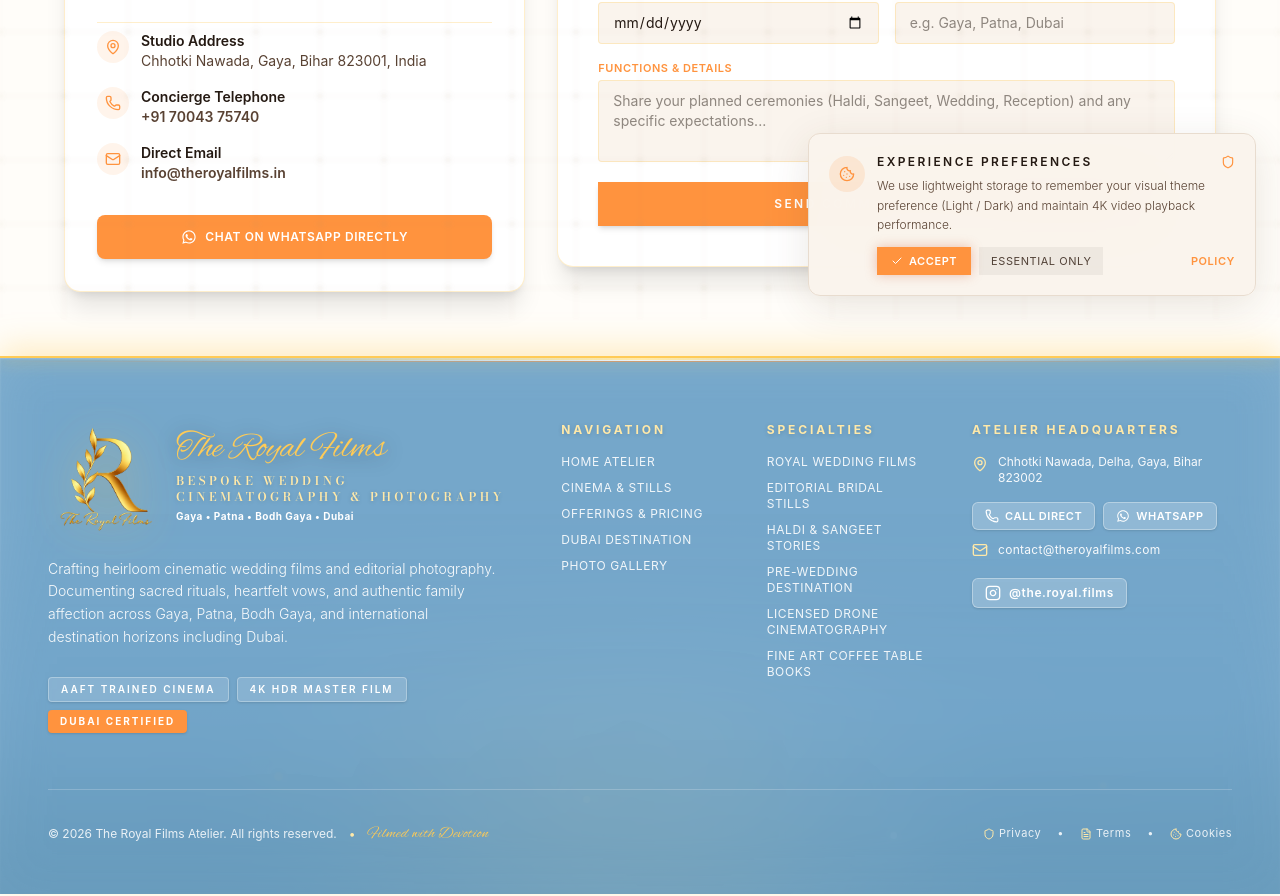
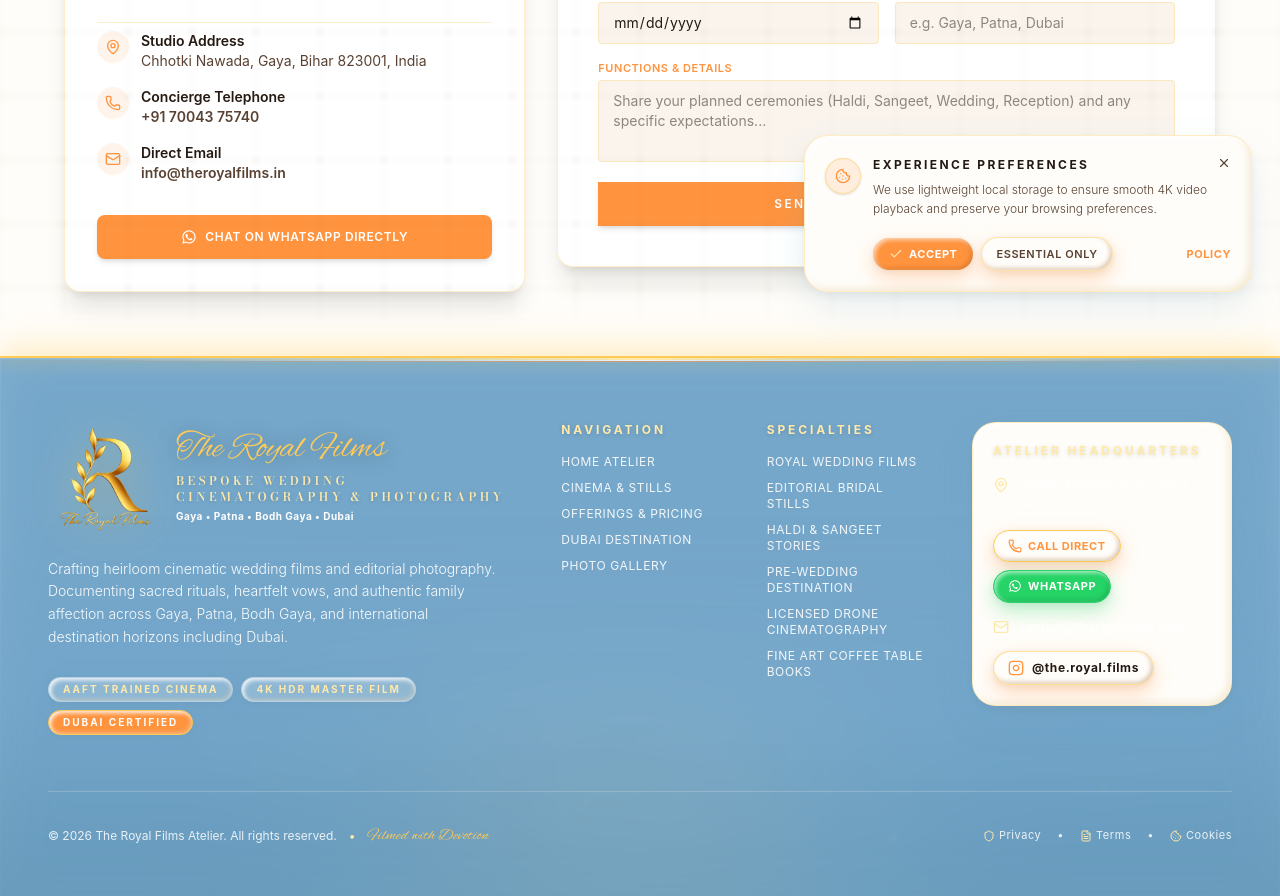
Before and after one commit to ritwikamit/TheRoyalFims, a Next.js app: page /contact in a window 1280 px wide. Shown: the part 480-1376 px from the top of the page. Built offline with nearby package versions, Linux system fonts and the light colour scheme; a web font is replaced by a local one.

Commit message:
fix: claymorphic buttons & footer, cookie box fix, fast loading screen, clean image boxes, and smartphone header

```diff
--- a/app/gallery/page.tsx
+++ b/app/gallery/page.tsx
@@ -9,11 +9,17 @@
 import MobileBottomNav from '@/components/MobileBottomNav';
 import InteractiveGrid from '@/components/InteractiveGrid';
 import { Camera, Film, MapPin, Eye, Calendar } from 'lucide-react';
+import CookieBanner from '@/components/CookieBanner';
+import LegalModal, { LegalTabType } from '@/components/LegalModal';
 import { TRF_LANDSCAPE, TRF_PORTRAIT, TrfImageItem } from '@/lib/trfImages';
 
 export default function GalleryPage() {
   const [activeFilter, setActiveFilter] = useState<'all' | 'wedding' | 'prewedding' | 'haldi' | 'reception' | 'dubai'>('all');
   const [isAvailabilityOpen, setIsAvailabilityOpen] = useState(false);
+  const [legalModal, setLegalModal] = useState<{ isOpen: boolean; tab: LegalTabType }>({
+    isOpen: false,
+    tab: 'privacy',
+  });
 
   // Permanently enforce 100% light theme
   useEffect(() => {
@@ -191,7 +197,14 @@
           else if (tab === 'dubai-destination') window.location.href = '/dubai';
           else window.scrollTo({ top: 0, behavior: 'smooth' });
         }}
-        onOpenLegal={() => {}}
+        onOpenLegal={(tab) => setLegalModal({ isOpen: true, tab })}
+      />
+
+      <CookieBanner onOpenCookiePolicy={() => setLegalModal({ isOpen: true, tab: 'cookies' })} />
+      <LegalModal
+        isOpen={legalModal.isOpen}
+        initialTab={legalModal.tab}
+        onClose={() => setLegalModal({ ...legalModal, isOpen: false })}
       />
 
       <ScrollToTop />
--- a/app/globals.css
+++ b/app/globals.css
@@ -314,12 +314,12 @@
 
 .clay-pill {
   border-radius: 9999px;
-  background: #FFFDF9;
   box-shadow:
     0 6px 18px rgba(115, 165, 202, 0.18),
     0 2px 6px rgba(36, 25, 18, 0.04),
     inset 2px 2px 4px rgba(255, 255, 255, 0.9),
     inset -2px -2px 4px rgba(232, 213, 176, 0.4);
+  transition: all 0.25s cubic-bezier(0.16, 1, 0.3, 1);
 }
 
 .clay-button {
@@ -340,6 +340,24 @@
   transform: scale(0.97);
 }
 
+.clay-button-green {
+  border-radius: 9999px;
+  box-shadow:
+    0 8px 20px rgba(37, 211, 102, 0.32),
+    0 2px 6px rgba(36, 25, 18, 0.06),
+    inset 2px 2px 4px rgba(255, 255, 255, 0.65),
+    inset -2px -2px 4px rgba(18, 120, 56, 0.3);
+  transition: all 0.25s cubic-bezier(0.16, 1, 0.3, 1);
+}
+
+.clay-button-green:active {
+  box-shadow:
+    0 2px 8px rgba(37, 211, 102, 0.25),
+    inset 3px 3px 5px rgba(18, 120, 56, 0.3),
+    inset -1px -1px 3px rgba(255, 255, 255, 0.6);
+  transform: scale(0.97);
+}
+
 .clay-video-box {
   border-radius: 1.5rem;
   overflow: hidden;
@@ -351,7 +369,7 @@
   border: 1px solid rgba(255, 203, 86, 0.45);
 }
 
-/* Smartphone & Universal Smooth Scrolling */
+/* Smartphone & Universal Smooth Scrolling with GPU Compositing */
 html {
   scroll-behavior: smooth;
   -webkit-overflow-scrolling: touch;
@@ -361,4 +379,11 @@
   overflow-x: hidden;
   text-rendering: optimizeLegibility;
   -webkit-font-smoothing: antialiased;
+  -moz-osx-font-smoothing: grayscale;
 }
+
+/* GPU Accelerated Smooth Hardware Layers */
+.gpu-layer {
+  transform: translateZ(0);
+  will-change: transform;
+}
--- a/app/page.tsx
+++ b/app/page.tsx
@@ -64,7 +64,7 @@
   return (
     <div className="min-h-screen flex flex-col font-sans bg-[#FFFDF9] text-[#241912] selection:bg-[#FFE9A9] selection:text-[#FF933E]">
       {/* Animated Luxury Splash Loading Screen with Golden Emblem */}
-      <LoadingScreen minDuration={1200} />
+      <LoadingScreen minDuration={550} />
 
       {/* Fixed Luxury Navigation Header */}
       <Navbar
--- a/components/CookieBanner.tsx
+++ b/components/CookieBanner.tsx
@@ -1,7 +1,7 @@
 'use client';
 
 import React, { useState, useEffect } from 'react';
-import { Cookie, Shield, Check } from 'lucide-react';
+import { Cookie, Shield, Check, X } from 'lucide-react';
 import { motion, AnimatePresence } from 'motion/react';
 
 interface CookieBannerProps {
@@ -12,22 +12,34 @@
   const [isVisible, setIsVisible] = useState(false);
 
   useEffect(() => {
+    try {
       const consent = localStorage.getItem('trf_cookie_consent');
       if (!consent) {
         const timer = setTimeout(() => {
           setIsVisible(true);
-      }, 1000);
+        }, 800);
         return () => clearTimeout(timer);
+      }
+    } catch {
+      // localStorage may be restricted in private/sandbox mode
     }
   }, []);
 
   const handleAccept = () => {
+    try {
       localStorage.setItem('trf_cookie_consent', 'accepted');
+    } catch {
+      // ignore
+    }
     setIsVisible(false);
   };
 
   const handleDecline = () => {
+    try {
       localStorage.setItem('trf_cookie_consent', 'essential_only');
+    } catch {
+      // ignore
+    }
     setIsVisible(false);
   };
 
@@ -37,48 +49,58 @@
     <AnimatePresence>
       <motion.aside
         aria-label="Cookie consent banner"
-        initial={{ opacity: 0, y: 40 }}
-        animate={{ opacity: 1, y: 0 }}
-        exit={{ opacity: 0, y: 40 }}
-        transition={{ duration: 0.4, ease: 'easeOut' }}
-        className="fixed bottom-20 md:bottom-6 left-4 right-4 md:left-auto md:right-6 md:max-w-md z-50 p-4 sm:p-5 bg-[#FAF4ED]/98 dark:bg-[#120E0A]/98 backdrop-blur-2xl border border-[#E8DCCF] dark:border-white/15 shadow-[0_10px_40px_rgba(82,55,30,0.12)] dark:shadow-[0_10px_40px_rgba(0,0,0,0.8)] rounded-xl text-[#241912]"
+        initial={{ opacity: 0, y: 35, scale: 0.95 }}
+        animate={{ opacity: 1, y: 0, scale: 1 }}
+        exit={{ opacity: 0, y: 30, scale: 0.95 }}
+        transition={{ duration: 0.35, ease: [0.16, 1, 0.3, 1] }}
+        className="clay-card fixed bottom-24 md:bottom-7 left-4 right-4 md:left-auto md:right-7 md:max-w-md z-[75] p-5 bg-[#FFFDF9] border border-[#FFCB56] shadow-[0_20px_50px_rgba(115,165,202,0.32),0_6px_18px_rgba(36,25,18,0.08),inset_2px_2px_5px_rgba(255,255,255,0.95),inset_-2px_-2px_5px_rgba(232,213,176,0.45)] text-[#241912]"
       >
         <div className="flex items-start gap-3">
-          <div className="w-9 h-9 rounded-full bg-[#FF933E]/15 text-[#FF933E] dark:text-[#FFCB56] flex items-center justify-center shrink-0 mt-0.5">
+          <div className="w-9 h-9 rounded-full bg-[#FF933E]/15 border border-[#FFCB56]/50 text-[#FF933E] flex items-center justify-center shrink-0 mt-0.5 shadow-sm">
             <Cookie className="w-4 h-4" />
           </div>
 
-          <div className="flex-1">
-            <div className="flex items-center justify-between">
-              <h4 className="text-xs uppercase tracking-[0.2em] font-semibold text-[#241912]">
+          <div className="flex-1 min-w-0">
+            <div className="flex items-center justify-between gap-2">
+              <h4 className="text-xs uppercase tracking-[0.2em] font-bold text-[#241912]">
                 Experience Preferences
               </h4>
-              <Shield className="w-3.5 h-3.5 text-[#FF933E] dark:text-[#FFCB56]" />
+              <button
+                type="button"
+                onClick={handleDecline}
+                className="text-[#594233] hover:text-[#241912] p-1 -mr-1 -mt-1 cursor-pointer transition-colors"
+                aria-label="Close cookie banner"
+              >
+                <X className="w-3.5 h-3.5" />
+              </button>
             </div>
 
             <p className="text-xs text-[#594233] mt-1.5 leading-relaxed font-light">
-              We use lightweight storage to remember your visual theme preference (Light / Dark) and maintain 4K video playback performance.
+              We use lightweight local storage to ensure smooth 4K video playback and preserve your browsing preferences.
             </p>
 
-            <div className="mt-3 flex flex-wrap items-center gap-2">
+            <div className="mt-3.5 flex flex-wrap items-center gap-2 pt-1">
               <button
+                type="button"
                 onClick={handleAccept}
-                className="px-3.5 py-1.5 bg-[#FF933E] text-white hover:bg-[#FFCB56] text-[11px] uppercase tracking-wider font-semibold transition-all shadow-[0_0_12px_rgba(212,103,67,0.4)] cursor-pointer flex items-center gap-1.5"
+                className="clay-button px-4 py-2 bg-[#FF933E] hover:bg-[#ff8425] text-white text-[11px] uppercase tracking-wider font-bold transition-all shadow-[0_4px_14px_rgba(255,147,62,0.4)] cursor-pointer flex items-center gap-1.5 active:scale-95"
               >
-                <Check className="w-3 h-3" />
+                <Check className="w-3.5 h-3.5 text-[#FFE9A9]" />
                 <span>Accept</span>
               </button>
 
               <button
+                type="button"
                 onClick={handleDecline}
-                className="px-3 py-1.5 bg-black/5 dark:bg-white/10 hover:bg-black/10 text-[11px] uppercase tracking-wider text-[#524237] dark:text-[#FAF3EC] transition-colors cursor-pointer"
+                className="clay-button px-3.5 py-2 bg-[#FFFDF9] hover:bg-[#FFE9A9]/40 text-[#594233] border border-[#FFCB56]/50 text-[11px] uppercase tracking-wider font-semibold transition-all cursor-pointer active:scale-95"
               >
                 Essential Only
               </button>
 
               <button
+                type="button"
                 onClick={onOpenCookiePolicy}
-                className="text-[11px] text-[#FF933E] dark:text-[#FFCB56] hover:underline underline-offset-4 uppercase tracking-wider ml-auto cursor-pointer py-1 font-semibold"
+                className="text-[11px] text-[#FF933E] hover:underline underline-offset-4 uppercase tracking-wider ml-auto cursor-pointer py-1 font-bold"
               >
                 Policy
               </button>
--- a/components/Footer.tsx
+++ b/components/Footer.tsx
@@ -82,13 +82,13 @@
               </p>
 
               <div className="flex flex-wrap items-center gap-2 pt-1">
-                <span className="px-3 py-1 bg-white/15 border border-white/30 text-white text-[10px] uppercase tracking-[0.2em] font-semibold shadow-sm rounded-sm">
+                <span className="clay-pill px-3.5 py-1 bg-white/20 border border-white/35 text-[#FFE9A9] text-[10px] uppercase tracking-[0.2em] font-bold shadow-sm">
                   AAFT Trained Cinema
                 </span>
-                <span className="px-3 py-1 bg-white/15 border border-white/30 text-white text-[10px] uppercase tracking-[0.2em] font-semibold shadow-sm rounded-sm">
+                <span className="clay-pill px-3.5 py-1 bg-white/20 border border-white/35 text-[#FFE9A9] text-[10px] uppercase tracking-[0.2em] font-bold shadow-sm">
                   4K HDR Master Film
                 </span>
-                <span className="px-3 py-1 bg-[#FF933E] text-white text-[10px] uppercase tracking-[0.2em] font-bold rounded-sm shadow-sm">
+                <span className="clay-pill px-3.5 py-1 bg-[#FF933E] text-white text-[10px] uppercase tracking-[0.2em] font-bold shadow-sm border border-[#FFCB56]">
                   Dubai Certified
                 </span>
               </div>
@@ -153,15 +153,16 @@
               </ul>
             </div>
 
-            {/* Col 4: Atelier Studio Direct Contact */}
-            <div className="lg:col-span-3 flex flex-col gap-4">
+            {/* Col 4: Atelier Studio Direct Contact with Claymorphism */}
+            <div className="lg:col-span-3">
+              <div className="clay-card p-5 bg-white/10 backdrop-blur-xl border border-[#FFCB56]/50 rounded-2xl flex flex-col gap-4 shadow-xl text-white">
                 <h4 className="text-xs font-bold uppercase tracking-[0.24em] text-[#FFE9A9] drop-shadow-sm">
                   Atelier Headquarters
                 </h4>
                 <div className="flex flex-col gap-3 text-xs text-white/95">
                   <div className="flex items-start gap-2.5">
                     <MapPin className="w-4 h-4 text-[#FFE9A9] shrink-0 mt-0.5" />
-                  <span>
+                    <span className="leading-relaxed">
                       Chhotki Nawada, Delha, Gaya, Bihar 823002
                     </span>
                   </div>
@@ -170,9 +171,9 @@
                       href="tel:+918210351286"
                       aria-label="Call Atelier Direct"
                       title="Call Atelier Direct"
-                    className="flex items-center gap-1.5 px-3 py-1.5 bg-white/20 hover:bg-[#FF933E] text-white hover:text-white border border-white/35 transition-all text-[11px] font-semibold uppercase tracking-wider rounded-md group shadow-sm"
+                      className="clay-button flex items-center gap-1.5 px-3.5 py-2 bg-[#FFFDF9] hover:bg-[#FFE9A9]/50 text-[#FF933E] border border-[#FFCB56] transition-all text-[11px] font-bold uppercase tracking-wider rounded-full shadow-sm active:scale-95 cursor-pointer"
                     >
-                    <Phone className="w-3.5 h-3.5 group-hover:rotate-12 transition-transform" />
+                      <Phone className="w-3.5 h-3.5" />
                       <span>Call Direct</span>
                     </a>
                     <a
@@ -181,31 +182,32 @@
                       rel="noopener noreferrer"
                       aria-label="WhatsApp Concierge"
                       title="WhatsApp Concierge"
-                    className="flex items-center gap-1.5 px-3 py-1.5 bg-white/20 hover:bg-[#25D366] text-white hover:text-white border border-white/35 transition-all text-[11px] font-semibold uppercase tracking-wider rounded-md group shadow-sm"
+                      className="clay-button-green flex items-center gap-1.5 px-3.5 py-2 bg-[#25D366] hover:bg-[#20ba59] text-white border border-[#25D366] transition-all text-[11px] font-bold uppercase tracking-wider rounded-full shadow-sm active:scale-95 cursor-pointer"
                     >
                       <MinimalWhatsAppIcon className="w-3.5 h-3.5" />
                       <span>WhatsApp</span>
                     </a>
                   </div>
-                <div className="flex items-center gap-2.5">
+                  <div className="flex items-center gap-2.5 pt-1">
                     <Mail className="w-4 h-4 text-[#FFE9A9] shrink-0" />
                     <a
                       href="mailto:contact@theroyalfilms.com"
-                    className="hover:text-[#FFE9A9] transition-colors tracking-wide"
+                      className="hover:text-[#FFE9A9] transition-colors tracking-wide font-medium"
                     >
                       contact@theroyalfilms.com
                     </a>
                   </div>
-                <div className="pt-2 flex items-center gap-3">
+                  <div className="pt-1 flex items-center gap-3">
                     <a
                       href={INSTAGRAM_PROFILE_URL}
                       target="_blank"
                       rel="noopener noreferrer"
-                    className="flex items-center gap-2 px-3 py-1.5 bg-white/20 hover:bg-white text-white hover:text-[#E4405F] border border-white/35 text-xs font-semibold tracking-wider transition-all rounded-md shadow-sm"
+                      className="clay-button flex items-center gap-2 px-3.5 py-2 bg-[#FFFDF9] hover:bg-white text-[#241912] hover:text-[#E4405F] border border-[#FFCB56]/60 text-xs font-bold tracking-wider transition-all rounded-full shadow-sm active:scale-95 cursor-pointer"
                     >
-                    <Instagram className="w-4 h-4" />
+                      <Instagram className="w-4 h-4 text-[#FF933E]" />
                       <span>{INSTAGRAM_HANDLE}</span>
                     </a>
+                  </div>
                 </div>
               </div>
             </div>
```
Also changed, not shown: components/HomeScreen.tsx (+27 -112 lines), components/LoadingScreen.tsx (+46 -32 lines), components/Navbar.tsx (+34 -30 lines). Lines whose indentation alone changed are shown as unchanged.
